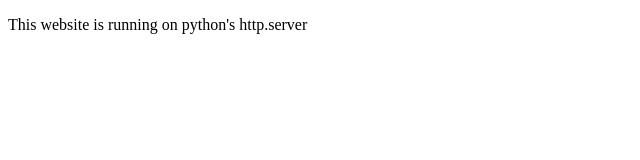
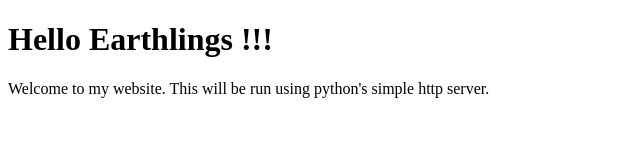
Before and after one commit to vpc20/python-misc, a plain HTML site: page index.html in a window 1280 px wide. Shown: the whole page, without its empty margins (0-640 px from the left). Drawn offline with Linux system fonts and the light colour scheme.

Commit message:
change html body

```diff
--- a/index.html
+++ b/index.html
@@ -2,8 +2,9 @@
 <html lang="en">
 <head>
     <meta charset="UTF-8">
-    <title>Hello World</title>
-    <p> This website is running on python's http.server</p>
+    <title>Sample Website</title>
+    <h1>Hello Earthlings !!!</h1>
+    <p>Welcome to my website. This will be run using python's simple http server.</p>
 </head>
 <body>
 
```
